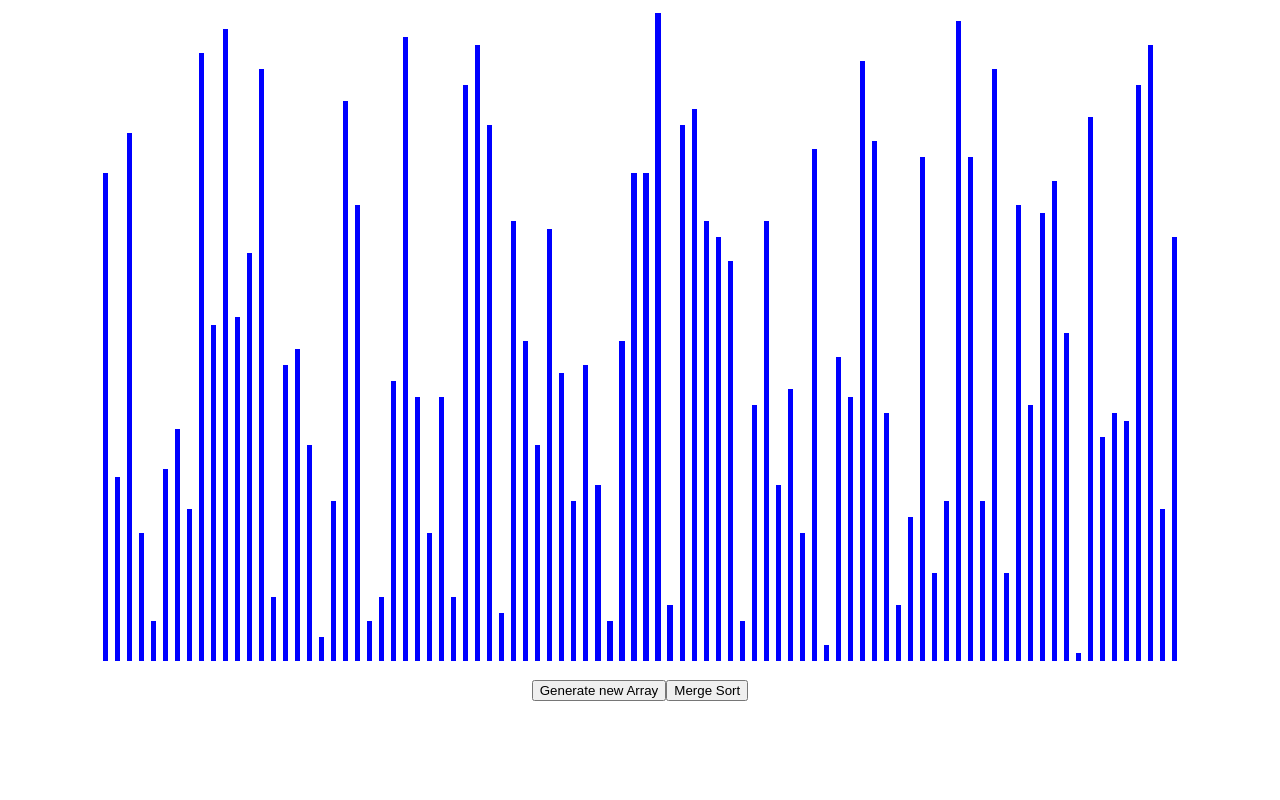
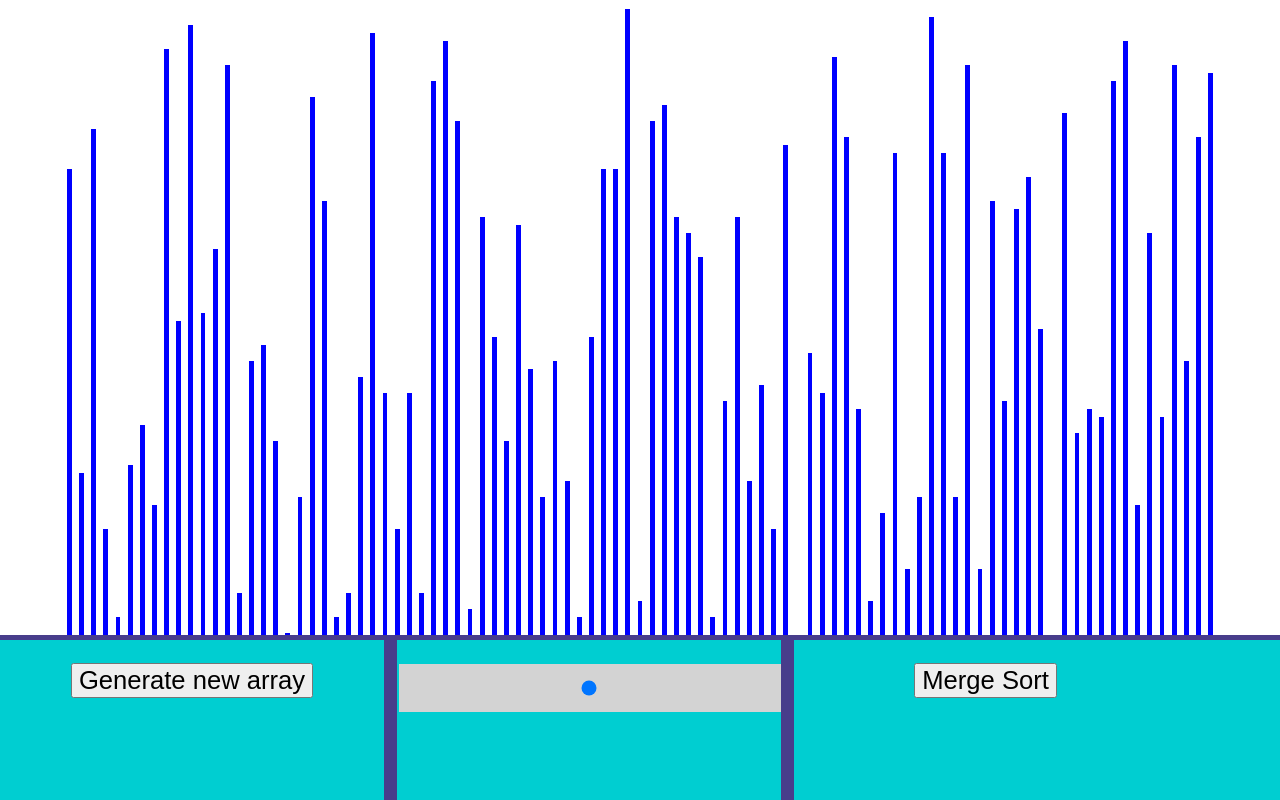
Before and after one commit to Dfredude/sorting-visualizer, a React (Create React App) app: page / in a window 1280 px wide. Built offline with nearby package versions, Linux system fonts and the light colour scheme.

Commit message:
CSS and Slider

```diff
--- a/src/SortingVisualizer/SortingVisualizer.css
+++ b/src/SortingVisualizer/SortingVisualizer.css
@@ -1,18 +1,58 @@
 .array-container {
-    margin: auto;
-    width: 90%;
-    padding: 10px;
+  margin: auto;
+  position: relative;
+  width: 95%;
+  padding: 5px;
 }
 
 .array-bar {
-    width: .4vw;
-    background-color: blue;
-    display: inline-block;
-    margin: .3% .3%;
+  width: 0.4%;
+  background-color: blue;
+  display: inline-block;
+  margin: 0.3% 0.3%;
 }
 
-.buttons {
+button {
+  font-size: 2vw;
+  margin-top: 6%;
+  align-self: center;
+}
 
-    position: relative;
+.button-container {
+  width: 30vw;
+  margin: 0px;
+  float: left;
+  height: 100%;
+  /*border: 5px solid coral;*/
+}
+.separator {
+  width: 1vw;
+  float: left;
+  height: 100%;
+  background-color: darkslateblue;
+}
 
+.adjusting-bar-container {
+  float: left;
+  width: 30%;
+  height: 100%;
+  /*border: 5px solid coral;*/
 }
+
+#adjusting-bar {
+  -webkit-appearance: none; /* Override default CSS styles */
+  width: 100%; /* Full-width */
+  height: 30%; /* Specified height */
+  margin-top: 3vh;
+  background: #d3d3d3; /* Grey background */
+  -webkit-transition: 0.2s; /* 0.2 seconds transition on hover */
+  transition: opacity 0.2s;
+}
+#interface {
+  position: fixed;
+  height: 20vh;
+  border-top: 5px solid darkslateblue;
+  bottom: 0px;
+  width: 100%;
+  background-color: darkturquoise;
+}
--- a/src/SortingVisualizer/SortingVisualizer.jsx
+++ b/src/SortingVisualizer/SortingVisualizer.jsx
@@ -4,17 +4,19 @@ import './SortingVisualizer.css';
 
 const defaultColor = 'blue';
 const comparingColor = 'red';
-const animation_speed = 10;
-const amount_of_bars = 90;
 const renderer = 5.5;
 
 export default class SortingVisualizer extends React.Component {
     constructor(props) {
       super(props);
+      this.handleChange = this.handleChange.bind(this)
 
       this.state = {
         array: [],
+        amount_of_bars: 95,
+        bars_width: .4
       };
+      this.animation_speed = 10;
     }
 
     componentDidMount(){
@@ -22,30 +24,13 @@ export default class SortingVisualizer extends React.Component {
     }
 
     resetArray(){
-      //const array = [110, 507, 329, 358, 306, 570];
       const array = [];
-      for (let i = 0; i<amount_of_bars; i++) {
+      for (let i = 0; i<this.state.amount_of_bars; i++) {
         let value = randomIntFromInterval(5,450);
         array.push(value);
       }
       this.setState({array});
     }
-
-    testMergeSort(){
-      for(let i=0; i<1000; i++){
-        let not_animations = new Animations(); // used only for testing, useless for main program
-        this.resetArray();
-        let [mySort, myObjSort] = mergeSortFuncRender(this.state.array, createValueBars(this.state.array), not_animations)
-        let JSSort = this.state.array
-          .slice()
-          .sort((a,b) => a-b);
-        let myObjSortInInts = convertObjectsArrayToIntsArray(myObjSort);
-        if (areArraysEqual(JSSort, mySort) && areArraysEqual(JSSort, myObjSortInInts)){
-          console.log("Works a treat!")
-        }
-      }
-    }
-
 
     renderAnimations(animations) {
       let animations_array = animations.animations_array;
@@ -60,7 +45,7 @@ export default class SortingVisualizer extends React.Component {
             console.log("Iteration: "+i);
             bar1Style.backgroundColor = comparingColor;
             bar2Style.backgroundColor = comparingColor;
-            }, i * animation_speed
+            }, i * this.animation_speed
           )
         }
         else if (animation.type === 'setDefaultColor'){
@@ -70,7 +55,7 @@ export default class SortingVisualizer extends React.Component {
             console.log("Iteration: "+i);
             bar1Style.backgroundColor = defaultColor;
             bar2Style.backgroundColor = defaultColor;
-          }, i * animation_speed)
+          }, i * this.animation_speed)
         }
         else if (animation.type === 'swap') {
           const bar1Style = arraybars[animation.items[0].index].style;
@@ -81,7 +66,7 @@ export default class SortingVisualizer extends React.Component {
             console.log("Iteration: "+i);
             bar1Style.height = `${height2/renderer}vh`;
             bar2Style.height = `${height1/renderer}vh`;
-          }, i * animation_speed)
+          }, i * this.animation_speed)
         }
         else if (animation.type === "override") {
           let item1 = animation.items[0];
@@ -91,7 +76,7 @@ export default class SortingVisualizer extends React.Component {
           let startindex = item1.index;
           let bar1Style = arraybars[item1.index].style;
           let height = item2.value;
-          //Array containing all heights of bars going to drift right
+          //Array containing all heights of bars going to drift right 1 index
           let arraybarsvalues = [];
           for(let j=0; j<drift_array.length; j++){
             arraybarsvalues.push(drift_array[j].value);
@@ -101,40 +86,64 @@ export default class SortingVisualizer extends React.Component {
             console.log(startindex, lastindex)
             for(let k=startindex, l=0; k<lastindex; k++){
               bar1Style.height = `${height/renderer}vh`;
-              //console.log(arraybars[k+1].style.height);
               let barStyle = arraybars[k+1].style;
               barStyle.height = `${arraybarsvalues[l]/renderer}vh`;
               l++;
             }
-          }, i * animation_speed)
+          }, i * this.animation_speed)
         }
       }
     }
 
     mergeSort(){
       this.animations = new Animations();
-      let [sortedArray, sortedObjectsArray] = mergeSortFuncRender(this.state.array, createValueBars(this.state.array), this.animations);
-      let sortedObjectsArrayInInts = convertObjectsArrayToIntsArray(sortedObjectsArray);
-      console.log(this.animations.animations_array);
+      //This functions returns all animations within the animations object
+      mergeSortFuncRender(this.state.array, createValueBars(this.state.array), this.animations);
       this.renderAnimations(this.animations);
     }
 
-    test(){
-      console.log(this.state.array)
+    handleChange(){
+      let value = document.getElementById("adjusting-bar").value;
+      let bars_width = width_interpolation(value);
+      console.log(bars_width);
+      let amount_of_bars = value;
+      this.setState((props) => {
+        return { amount_of_bars: amount_of_bars
+                  }
+      })
+      let bars = document.getElementsByClassName("array-bar")
+      for(let i=0; i<bars.length; i++){
+        bars[i].style.width = `${40/bars.length}%`;
+        //console.log(bars[i].style)
+      }
+      //bar_style.width = bars_width;
+      this.animation_speed = speed_interpolation(value)
+
+      this.resetArray()
+
     }
 
     render(){
       const {array} = this.state;
-      return (<div class="application">
-        <div class="array-container">
+      return (<div className="application">
+        <div className="array-container">
         {array.map((value, idx) => (
-          <div className="array-bar" key={idx} style={{height: `${Math.floor(value/5.5)}vh`}}>
+          <div className="array-bar" key={idx} style={{height: `${Math.floor(value/renderer)}vh`}}>
           </div>
         ))}
         </div>
-        <div class="buttons">
-          <button onClick={() => this.resetArray()}>Generate new Array</button>
-          <button onClick={() => this.mergeSort()}>Merge Sort</button>
+        <div id="interface">
+            <div className="button-container">
+              <button id="new-array-button" onClick={() => this.resetArray()}>Generate new array</button>
+            </div>
+            <div className="separator"></div>
+            <div className="adjusting-bar-container">
+              <input type="range" min="6" max="95" id="adjusting-bar" onChange={this.handleChange}/>
+            </div>
+            <div className="separator"></div>
+            <div className="button-container">
+              <button onClick={() => this.mergeSort()}>Merge Sort</button>
+            </div>
         </div>
         </div>
       )}
@@ -145,7 +154,7 @@ export default class SortingVisualizer extends React.Component {
     this.items = items;
     this.drift_array = optionalDriftArray;
   }
-  function Animations() {
+  function Animations() { // This object contains all of "Animation" objects.
     this.animations_array = [];
     this.swapItems = function(item1, item2) {
       this.animations_array.push(new Animation("swap", [new ValueBar(item1.value, item1.index), new ValueBar(item2.value, item2.index)]));
@@ -195,3 +204,22 @@ export default class SortingVisualizer extends React.Component {
     console.log(newArray);
     return newArray;
   }
+
+
+  function width_interpolation(x){
+    let x1 = 6;
+    let x2 = 95;
+    let y1 = 4.2;
+    let y2 = .5;
+    //let result = y1 + (((x-x1)/(x2-x1))*(y2-y1));
+    let result = 20/x
+    return result;
+  }
+
+  function speed_interpolation(x){
+    let x1 = 6;
+    let x2 = 95;
+    let y1 = 500;
+    let y2 = 10;
+    return y1 + (((x-x1)/(x2-x1))*(y2-y1));
+  }
```
